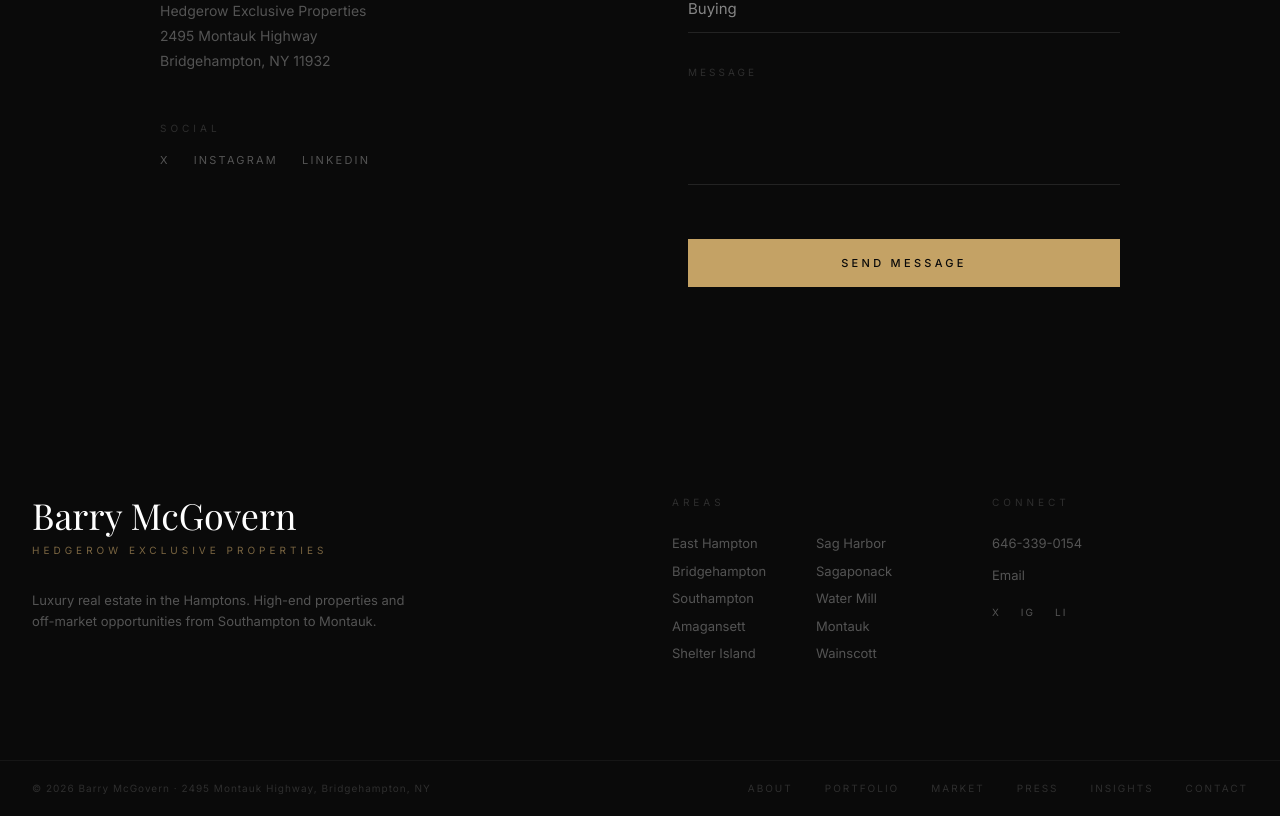
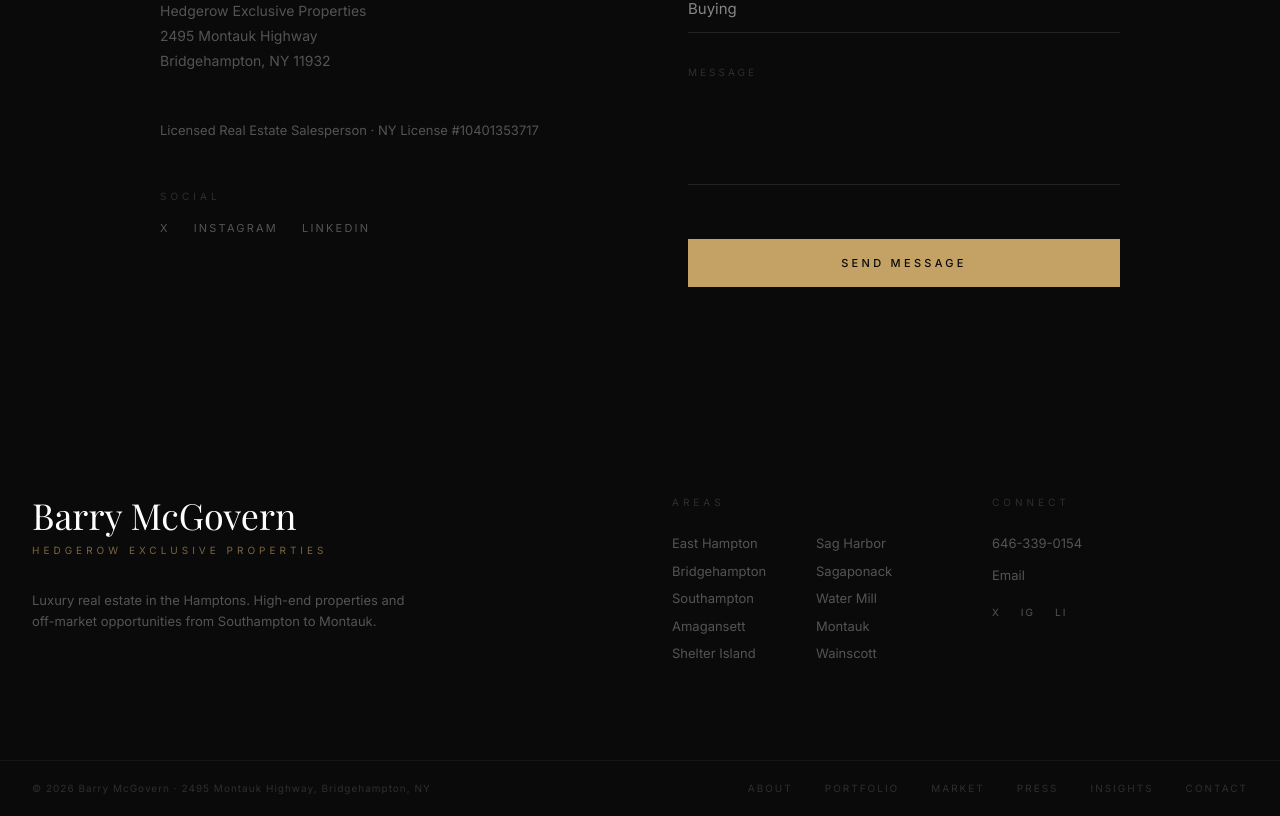
Before and after one commit to barrymcgovernd18/hamptonshomes-ai, a Next.js app in the folder hamptonshomes-ai/: page /contact in a window 1280 px wide. Shown: the part 780-1596 px from the top of the page. Built offline with nearby package versions, Linux system fonts and the light colour scheme; a web font is replaced by a local one.

Commit message:
Fix Barry entity and conversion copy

```diff
--- a/hamptonshomes-ai/src/app/contact/page.tsx
+++ b/hamptonshomes-ai/src/app/contact/page.tsx
@@ -55,6 +55,10 @@
                 </div>
 
                 <div>
+                  <p className="text-white/30 text-[13px]">Licensed Real Estate Salesperson · NY License #10401353717</p>
+                </div>
+
+                <div>
                   <p className="text-[10px] tracking-[0.4em] uppercase text-white/15 mb-4">Social</p>
                   <div className="flex gap-6">
                     {[
```
